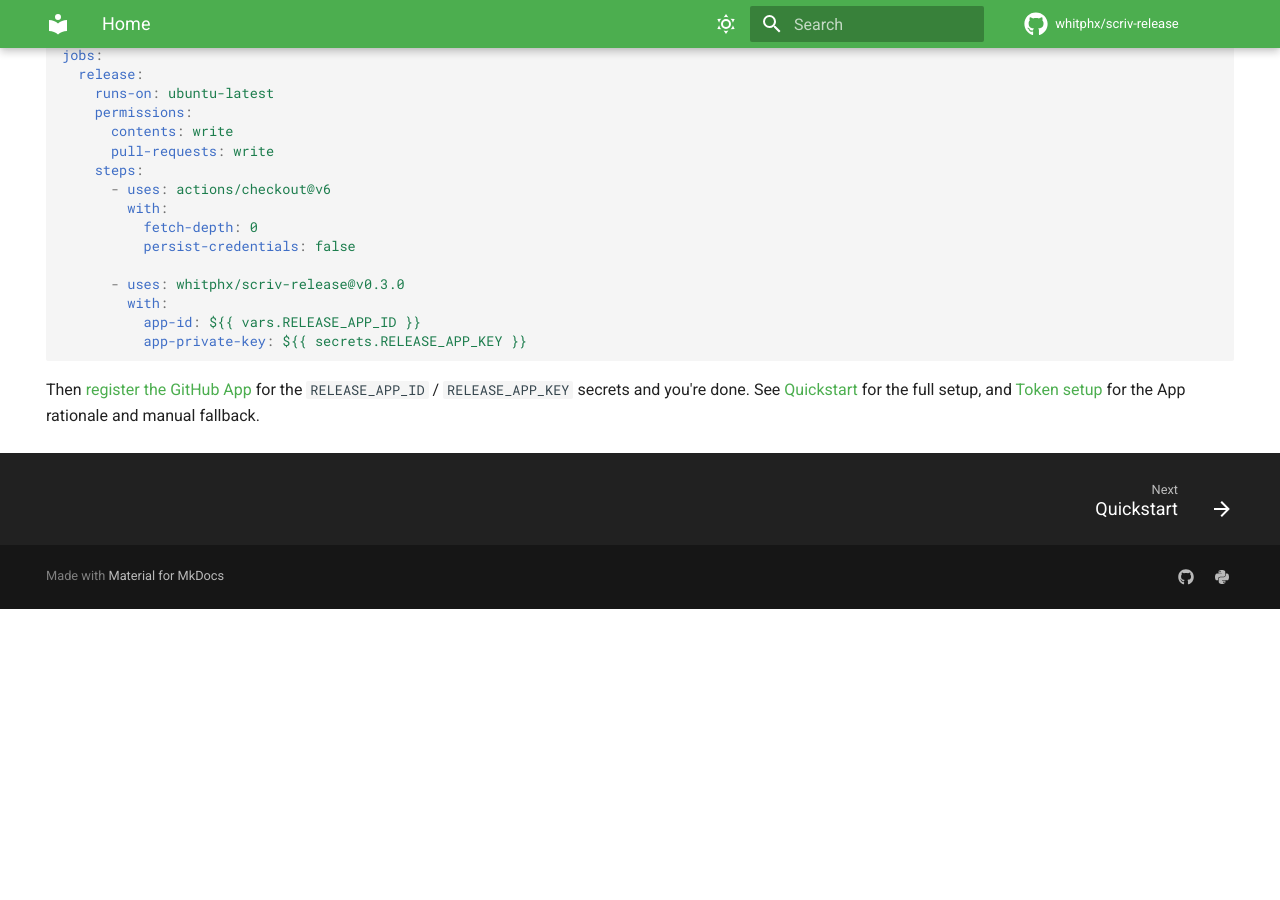
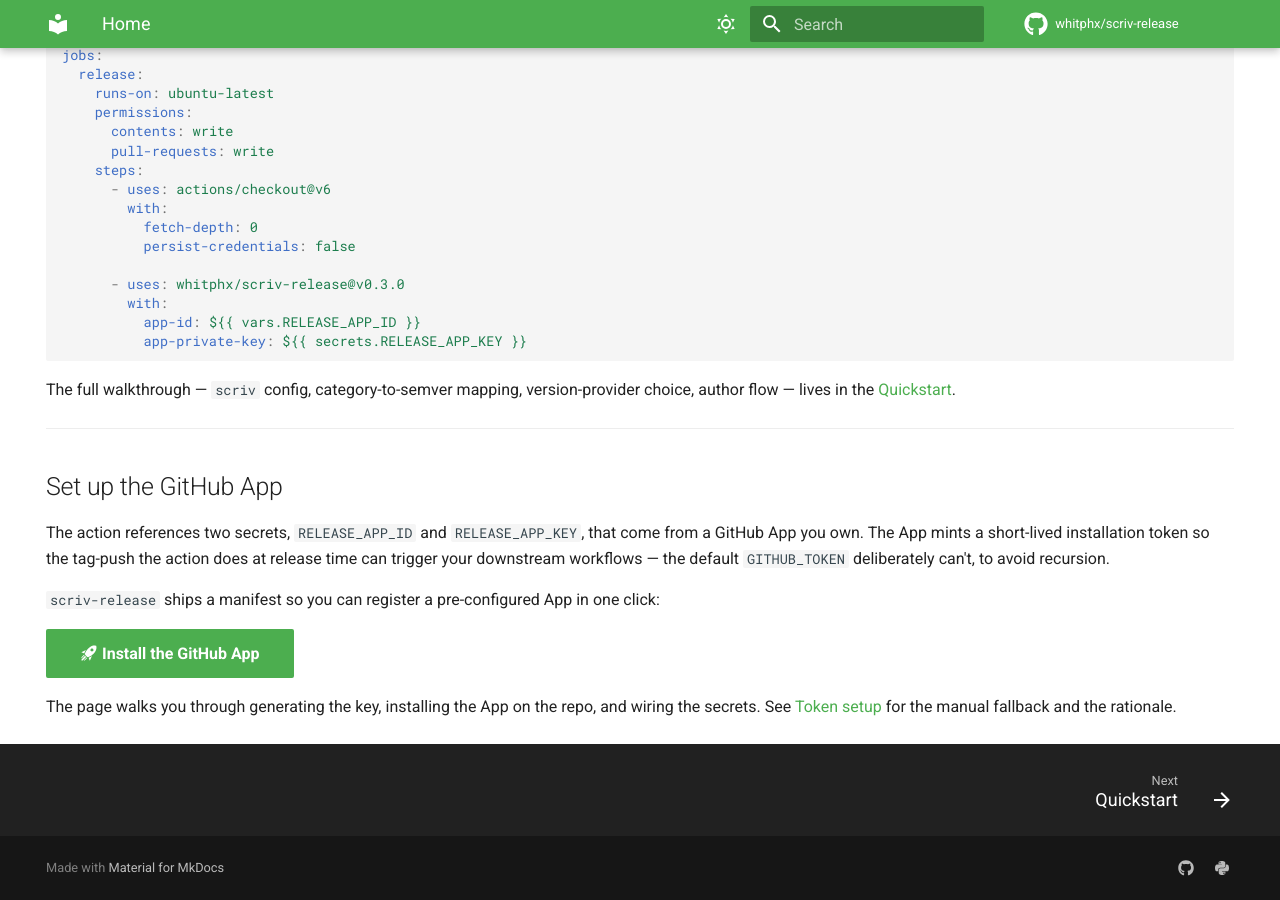
Before and after one commit to whitphx/scriv-release, an MkDocs documentation site: the page built from docs/index.md, in a window 1280 px wide and 900 px high, scrolled down 1182 px. Built offline with MkDocs 1.6.1 and Material for MkDocs 9.7.7, drawn with Linux system fonts in a browser that asks for light colours; comment, search, counter and statistics services are not loaded; before the commit the page ends 1791 px from its top, so only the background shows below that; some of the changed text lies outside the part shown.

Commit message:
docs(landing): demote App install from hero to its own bottom section
A first-time visitor's mental flow on the landing page is "what is
this → would it fit my project → how do I use it → what about that
App?" but the hero was front-loading the App install — a step they
can't even act on yet because they don't know what scriv-release is.

Hero CTAs become "Read the quickstart" (primary) and "View on GitHub"
(secondary). The App install survives as the primary CTA of a new
"Set up the GitHub App" section at the bottom of the page, where it
sits *after* the workflow snippet that introduces the secret names —
the moment the visitor is ready to act on it.

The token-setup page and the install-app page are unchanged.

````diff
--- a/docs/index.md
+++ b/docs/index.md
@@ -11,8 +11,8 @@
 [changesets]: https://github.com/changesets/changesets
 [scriv]: https://github.com/nedbat/scriv
 
-[:material-rocket-launch: Install the GitHub App](install-app/){ .md-button .md-button--primary }
-[:material-book-open-variant: Read the quickstart](quickstart.md){ .md-button }
+[:material-book-open-variant: Read the quickstart](quickstart.md){ .md-button .md-button--primary }
+[:material-github: View on GitHub](https://github.com/whitphx/scriv-release){ .md-button }
 
 ---
 
@@ -97,4 +97,16 @@
           app-private-key: ${{ secrets.RELEASE_APP_KEY }}
 ```
 
-Then [register the GitHub App](install-app/) for the `RELEASE_APP_ID` / `RELEASE_APP_KEY` secrets and you're done. See [Quickstart](quickstart.md) for the full setup, and [Token setup](token-setup.md) for the App rationale and manual fallback.
+The full walkthrough — `scriv` config, category-to-semver mapping, version-provider choice, author flow — lives in the [Quickstart](quickstart.md).
+
+---
+
+## Set up the GitHub App
+
+The action references two secrets, `RELEASE_APP_ID` and `RELEASE_APP_KEY`, that come from a GitHub App you own. The App mints a short-lived installation token so the tag-push the action does at release time can trigger your downstream workflows — the default `GITHUB_TOKEN` deliberately can't, to avoid recursion.
+
+`scriv-release` ships a manifest so you can register a pre-configured App in one click:
+
+[:material-rocket-launch: Install the GitHub App](install-app/){ .md-button .md-button--primary }
+
+The page walks you through generating the key, installing the App on the repo, and wiring the secrets. See [Token setup](token-setup.md) for the manual fallback and the rationale.
````
